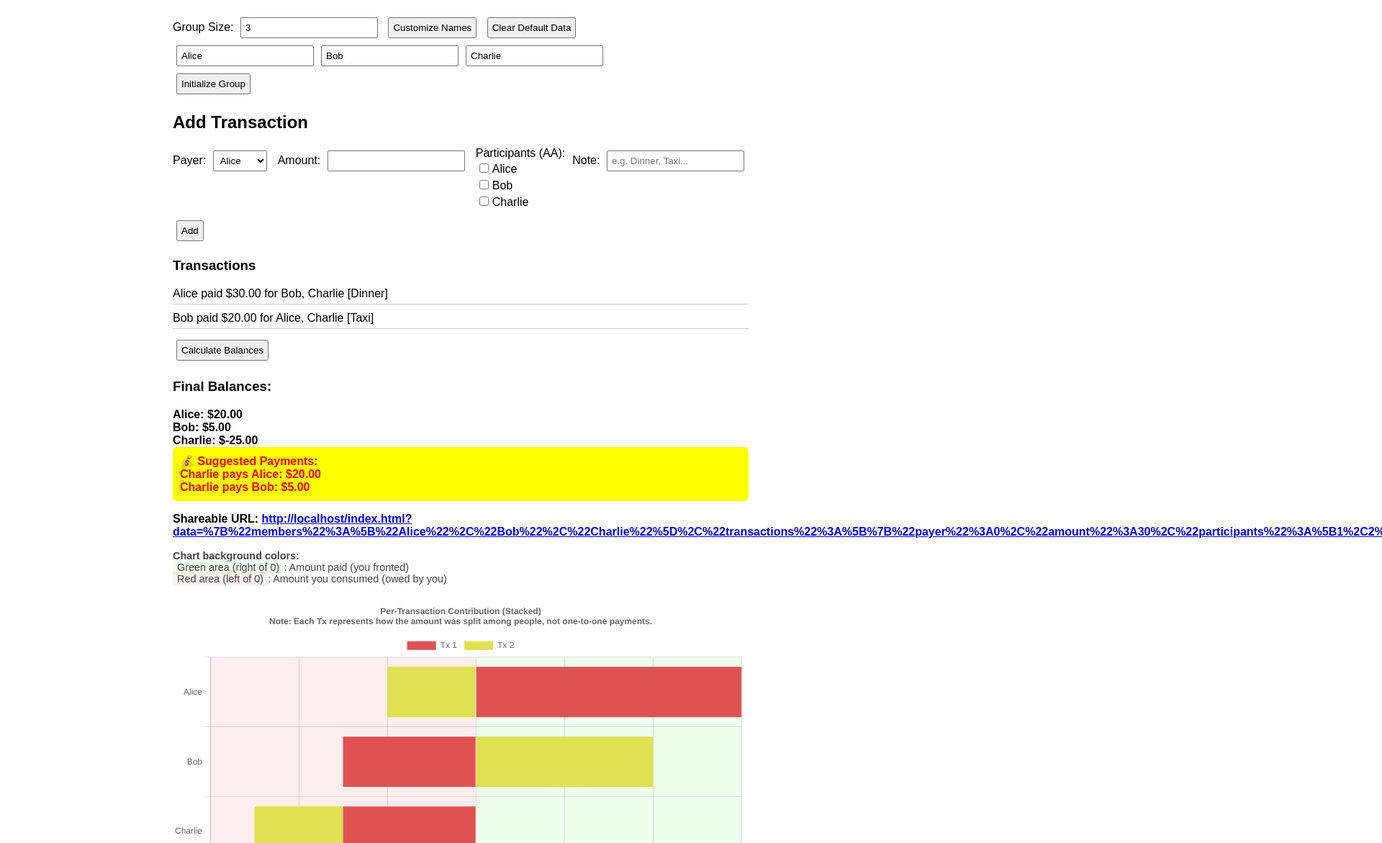
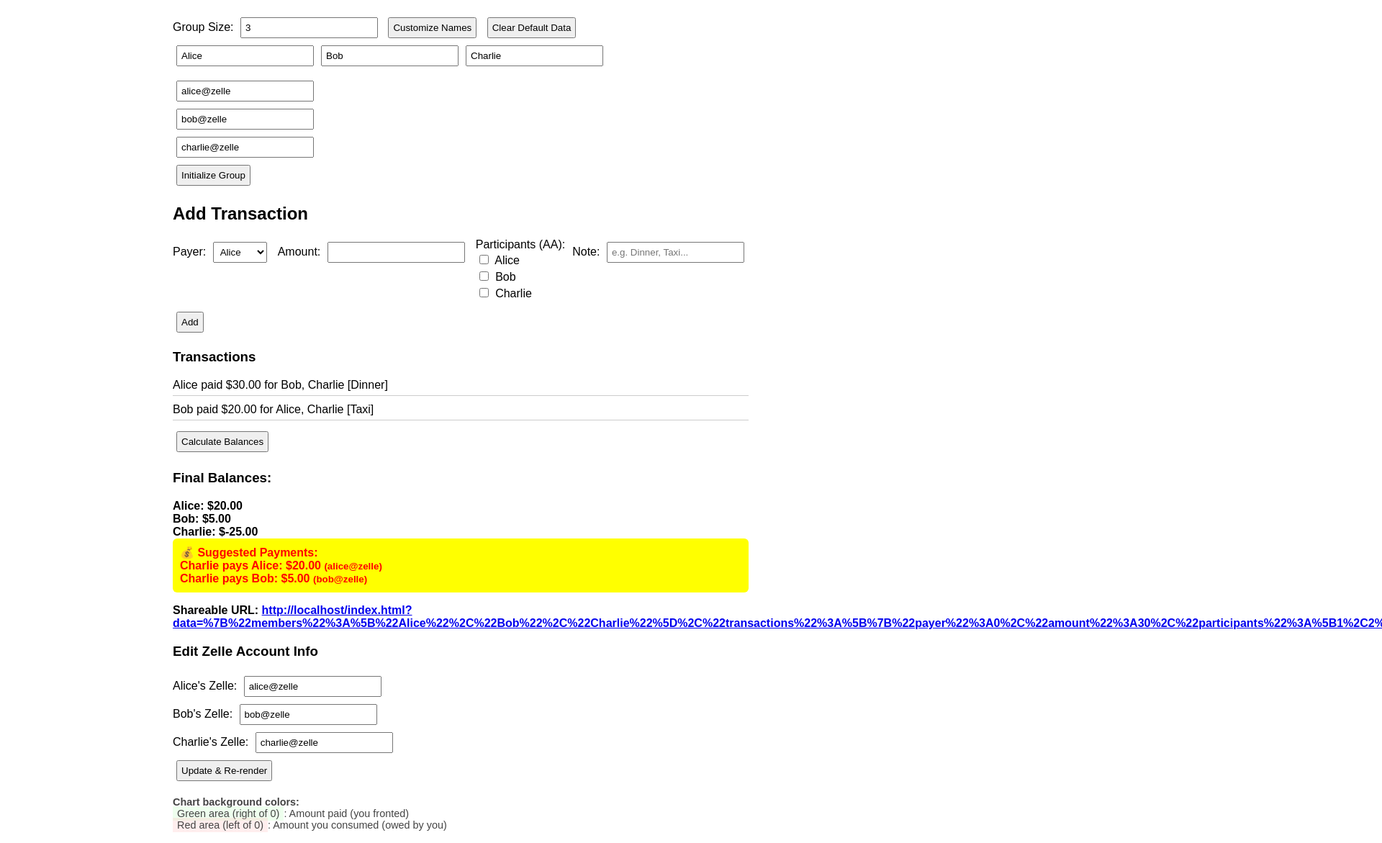
Before and after one commit to wyy511511/splitwise, a plain HTML site: page index.html in a window 1280 px wide. Shown: the part 81-1252 px from the top of the page at 72% size, 1920 px wide, since content can reach past the window. Drawn offline with nearby package versions, Linux system fonts and the light colour scheme.

Commit message:
payment info

```diff
--- a/index.html
+++ b/index.html
@@ -2,7 +2,7 @@
 <html lang="en">
 <head>
   <meta charset="UTF-8" />
-  <meta name="viewport" content="width=device-width, initial-scale=1.0" />
+  <meta name="viewport" content="width=device-width, initial-scale=1.0"/>
   <title>Splitwise-like AA Calculator</title>
   <script src="https://cdn.jsdelivr.net/npm/chart.js"></script>
   <style>
@@ -22,7 +22,9 @@
   </label>
   <button onclick="createNameInputs()">Customize Names</button>
   <button onclick="clearData()">Clear Default Data</button>
+
   <div id="nameInputs"></div>
+  <div id="accountInputs" style="margin-top: 10px;"></div>
   <button onclick="initGroup()">Initialize Group</button>
 
   <div id="groupMembers"></div>
@@ -51,6 +53,12 @@
 
   <div id="results" class="balance"></div>
 
+  <!-- ✅ Moved Up: Edit Zelle Info Section -->
+  <h3>Edit Zelle Account Info</h3>
+  <div id="zelleEditor"></div>
+  <button onclick="updateZelleInfo()">Update & Re-render</button>
+  <p id="zelleUpdateNote" style="color: red; font-weight: bold;"></p>
+
   <p style="font-size: 0.9em; margin-top: 12px; color: #444;">
     <strong>Chart background colors:</strong><br>
     <span style="background-color: rgba(200,255,200,0.3); padding: 2px 6px;">Green area (right of 0)</span>: Amount paid (you fronted)<br>
@@ -61,29 +69,31 @@
   <canvas id="pieChart"></canvas>
 
   <script>
-    let members = [];
-    let transactions = [];
+    let members = [], memberAccounts = [], transactions = [];
     let horizontalChart, pieChart;
 
     function createNameInputs() {
+      const n = parseInt(document.getElementById('groupSize').value);
       const container = document.getElementById('nameInputs');
+      const accountContainer = document.getElementById('accountInputs');
       container.innerHTML = '';
-      const n = parseInt(document.getElementById('groupSize').value);
+      accountContainer.innerHTML = '';
       for (let i = 0; i < n; i++) {
-        const input = document.createElement('input');
-        input.type = 'text';
-        input.placeholder = `Name ${i + 1}`;
-        input.id = `name-${i}`;
-        container.appendChild(input);
+        container.innerHTML += `<input type="text" placeholder="Name ${i + 1}" id="name-${i}" />`;
+        accountContainer.innerHTML += `<input type="text" placeholder="Account info for Name ${i + 1} (default: Zelle)" id="account-${i}" value="Zelle" /><br/>`;
       }
     }
 
     function initGroup() {
       const n = parseInt(document.getElementById('groupSize').value);
-      members = Array.from({ length: n }, (_, i) => {
-        const val = document.getElementById(`name-${i}`)?.value?.trim();
-        return val || `Person ${i + 1}`;
-      });
+      members = [];
+      memberAccounts = [];
+      for (let i = 0; i < n; i++) {
+        const nameVal = document.getElementById(`name-${i}`)?.value?.trim() || `Person ${i + 1}`;
+        const accountVal = document.getElementById(`account-${i}`)?.value?.trim() || 'Zelle';
+        members.push(nameVal);
+        memberAccounts.push(accountVal);
+      }
       updateMemberUI();
     }
 
@@ -93,18 +103,8 @@
       payerSel.innerHTML = '';
       participantsDiv.innerHTML = '';
       members.forEach((name, i) => {
-        const opt = document.createElement('option');
-        opt.value = i;
-        opt.textContent = name;
-        payerSel.appendChild(opt);
-
-        const checkbox = document.createElement('input');
-        checkbox.type = 'checkbox';
-        checkbox.value = i;
-        checkbox.id = `check-${i}`;
-        participantsDiv.appendChild(checkbox);
-        participantsDiv.appendChild(document.createTextNode(name));
-        participantsDiv.appendChild(document.createElement('br'));
+        payerSel.innerHTML += `<option value="${i}">${name}</option>`;
+        participantsDiv.innerHTML += `<input type="checkbox" value="${i}" id="check-${i}" /> ${name}<br/>`;
       });
     }
 
@@ -112,14 +112,8 @@
       const payer = parseInt(document.getElementById('payer').value);
       const amount = parseFloat(document.getElementById('amount').value);
       const note = document.getElementById('note').value.trim();
-      const participants = [];
-      members.forEach((_, i) => {
-        if (document.getElementById(`check-${i}`).checked) participants.push(i);
-      });
-      if (participants.length === 0 || isNaN(amount)) {
-        alert('Invalid transaction');
-        return;
-      }
+      const participants = members.map((_, i) => document.getElementById(`check-${i}`).checked ? i : -1).filter(i => i !== -1);
+      if (participants.length === 0 || isNaN(amount)) return alert('Invalid transaction');
       transactions.push({ payer, amount, participants, note });
       renderTransactions();
     }
@@ -127,25 +121,18 @@
     function renderTransactions() {
       const tDiv = document.getElementById('transactions');
       tDiv.innerHTML = '';
-      transactions.forEach((t, i) => {
-        const row = document.createElement('div');
-        row.className = 'transaction-row';
-        row.textContent = `${members[t.payer]} paid $${t.amount.toFixed(2)} for ${t.participants.map(p => members[p]).join(', ')}` +
-                          (t.note ? ` [${t.note}]` : '');
-        tDiv.appendChild(row);
+      transactions.forEach(t => {
+        tDiv.innerHTML += `<div class="transaction-row">${members[t.payer]} paid $${t.amount.toFixed(2)} for ${t.participants.map(p => members[p]).join(', ')}${t.note ? ` [${t.note}]` : ''}</div>`;
       });
     }
 
     function calculateBalances() {
       const balances = Array(members.length).fill(0);
+      const consumption = Array(members.length).fill(0);
       const barMap = Array.from({ length: members.length }, () => []);
-      const consumption = Array(members.length).fill(0);
-
       transactions.forEach(({ payer, amount, participants }) => {
         const share = amount / participants.length;
-        members.forEach((_, i) => {
-          barMap[i].push(0);
-        });
+        members.forEach((_, i) => barMap[i].push(0));
         participants.forEach(p => {
           balances[p] -= share;
           barMap[p][barMap[p].length - 1] = -share;
@@ -160,23 +147,23 @@
         balances.map((b, i) => `${members[i]}: $${b.toFixed(2)}`).join('<br>');
 
       const pairs = minimizeTransactions(balances);
-      resultDiv.innerHTML += '<div style="background: yellow; color: red; font-weight: bold; padding: 10px; border-radius: 6px;">💰 <strong>Suggested Payments:</strong><br>' +
-        pairs.map(([from, to, amt]) => `${members[from]} pays ${members[to]}: $${amt.toFixed(2)}`).join('<br>');
+      resultDiv.innerHTML += `<div style="background: yellow; color: red; font-weight: bold; padding: 10px; border-radius: 6px;">💰 <strong>Suggested Payments:</strong><br>` +
+        pairs.map(([from, to, amt]) => `${members[from]} pays ${members[to]}: $${amt.toFixed(2)} <small>(${memberAccounts[to]})</small>`).join('<br>') +
+        '</div>';
 
-      const encoded = encodeURIComponent(JSON.stringify({ members, transactions }));
+      const encoded = encodeURIComponent(JSON.stringify({ members, transactions, memberAccounts }));
       const url = `${location.origin}${location.pathname}?data=${encoded}`;
-      const link = `<p>Shareable URL: <a href="${url}" target="_blank">${url}</a></p>`;
-      resultDiv.innerHTML += link;
+      resultDiv.innerHTML += `<p>Shareable URL: <a href="${url}" target="_blank">${url}</a></p>`;
 
       drawHorizontalChart(barMap);
       drawPieChart(consumption);
+      renderZelleEditor();
     }
 
     function drawHorizontalChart(barMap) {
       const ctx = document.getElementById('horizontalChart').getContext('2d');
       if (horizontalChart) horizontalChart.destroy();
       if (!barMap || !barMap[0]) return;
-
       const datasets = barMap[0].map((_, i) => ({
         label: `Tx ${i + 1}`,
         data: barMap.map(row => row[i] || 0),
@@ -199,22 +186,16 @@
 
       horizontalChart = new Chart(ctx, {
         type: 'bar',
-        data: {
-          labels: members,
-          datasets
-        },
+        data: { labels: members, datasets },
         options: {
           indexAxis: 'y',
           responsive: true,
           plugins: {
             title: {
               display: true,
-              text: [
-                'Per-Transaction Contribution (Stacked)',
-                'Note: Each Tx represents how the amount was split among people, not one-to-one payments.'
-              ]
+              text: ['Per-Transaction Contribution (Stacked)', 'Note: Each Tx represents how the amount was split among people, not one-to-one payments.']
             },
-            tooltip: { mode: 'index', intersect: false },
+            tooltip: { mode: 'index', intersect: false }
           },
           scales: {
             x: { stacked: true },
@@ -225,7 +206,7 @@
       });
     }
 
-    function drawPieChart(consumption) {
+    function drawPieChart(data) {
       const ctx = document.getElementById('pieChart').getContext('2d');
       if (pieChart) pieChart.destroy();
       pieChart = new Chart(ctx, {
@@ -233,7 +214,7 @@
         data: {
           labels: members,
           datasets: [{
-            data: consumption,
+            data,
             backgroundColor: members.map((_, i) => `hsl(${i * 60}, 70%, 60%)`)
           }]
         },
@@ -246,34 +227,44 @@
     }
 
     function minimizeTransactions(balances) {
-      const pos = [], neg = [];
-      balances.forEach((bal, i) => {
-        if (bal > 0.01) pos.push([i, bal]);
-        else if (bal < -0.01) neg.push([i, -bal]);
-      });
-      const result = [];
+      const pos = [], neg = [], res = [];
+      balances.forEach((b, i) => b > 0.01 ? pos.push([i, b]) : b < -0.01 && neg.push([i, -b]));
       let i = 0, j = 0;
       while (i < neg.length && j < pos.length) {
-        const minAmt = Math.min(neg[i][1], pos[j][1]);
-        result.push([neg[i][0], pos[j][0], minAmt]);
-        neg[i][1] -= minAmt;
-        pos[j][1] -= minAmt;
+        const amt = Math.min(neg[i][1], pos[j][1]);
+        res.push([neg[i][0], pos[j][0], amt]);
+        neg[i][1] -= amt; pos[j][1] -= amt;
         if (neg[i][1] < 0.01) i++;
         if (pos[j][1] < 0.01) j++;
       }
-      return result;
+      return res;
+    }
+
+    function renderZelleEditor() {
+      const container = document.getElementById('zelleEditor');
+      container.innerHTML = '';
+      members.forEach((name, i) => {
+        container.innerHTML += `<label>${name}'s Zelle: <input type="text" id="zelle-edit-${i}" value="${memberAccounts[i]}" /></label><br/>`;
+      });
+    }
+
+    function updateZelleInfo() {
+      members.forEach((_, i) => {
+        const val = document.getElementById(`zelle-edit-${i}`)?.value?.trim() || 'Zelle';
+        memberAccounts[i] = val;
+      });
+      document.getElementById('zelleUpdateNote').textContent = '✅ Zelle info updated. Please re-copy the share link.';
+      calculateBalances();
     }
 
     function clearData() {
       members = [];
+      memberAccounts = [];
       transactions = [];
       document.getElementById('groupSize').value = '';
-      document.getElementById('nameInputs').innerHTML = '';
-      document.getElementById('groupMembers').innerHTML = '';
-      document.getElementById('payer').innerHTML = '';
-      document.getElementById('participants').innerHTML = '';
-      document.getElementById('transactions').innerHTML = '';
-      document.getElementById('results').innerHTML = '';
+      ['nameInputs', 'accountInputs', 'groupMembers', 'payer', 'participants', 'transactions', 'results', 'zelleEditor', 'zelleUpdateNote'].forEach(id => {
+        document.getElementById(id).innerHTML = '';
+      });
       if (horizontalChart) horizontalChart.destroy();
       if (pieChart) pieChart.destroy();
     }
@@ -285,17 +276,18 @@
           const data = JSON.parse(decodeURIComponent(params.get('data')));
           members = data.members;
           transactions = data.transactions;
+          memberAccounts = data.memberAccounts || Array(members.length).fill('Zelle');
           document.getElementById('groupSize').value = members.length;
           createNameInputs();
           members.forEach((name, i) => {
-            const input = document.getElementById(`name-${i}`);
-            if (input) input.value = name;
+            document.getElementById(`name-${i}`).value = name;
+            document.getElementById(`account-${i}`).value = memberAccounts[i];
           });
           initGroup();
           renderTransactions();
           setTimeout(() => calculateBalances(), 100);
         } catch (e) {
-          console.error('Failed to load data from URL', e);
+          console.error('Failed to load from URL', e);
         }
       }
     }
@@ -303,6 +295,7 @@
     window.onload = function () {
       if (!location.search.includes('data=')) {
         members = ['Alice', 'Bob', 'Charlie'];
+        memberAccounts = ['alice@zelle', 'bob@zelle', 'charlie@zelle'];
         transactions = [
           { payer: 0, amount: 30, participants: [1, 2], note: 'Dinner' },
           { payer: 1, amount: 20, participants: [0, 2], note: 'Taxi' }
@@ -311,8 +304,8 @@
         createNameInputs();
         setTimeout(() => {
           members.forEach((name, i) => {
-            const input = document.getElementById(`name-${i}`);
-            if (input) input.value = name;
+            document.getElementById(`name-${i}`).value = name;
+            document.getElementById(`account-${i}`).value = memberAccounts[i];
           });
           initGroup();
           renderTransactions();
```
